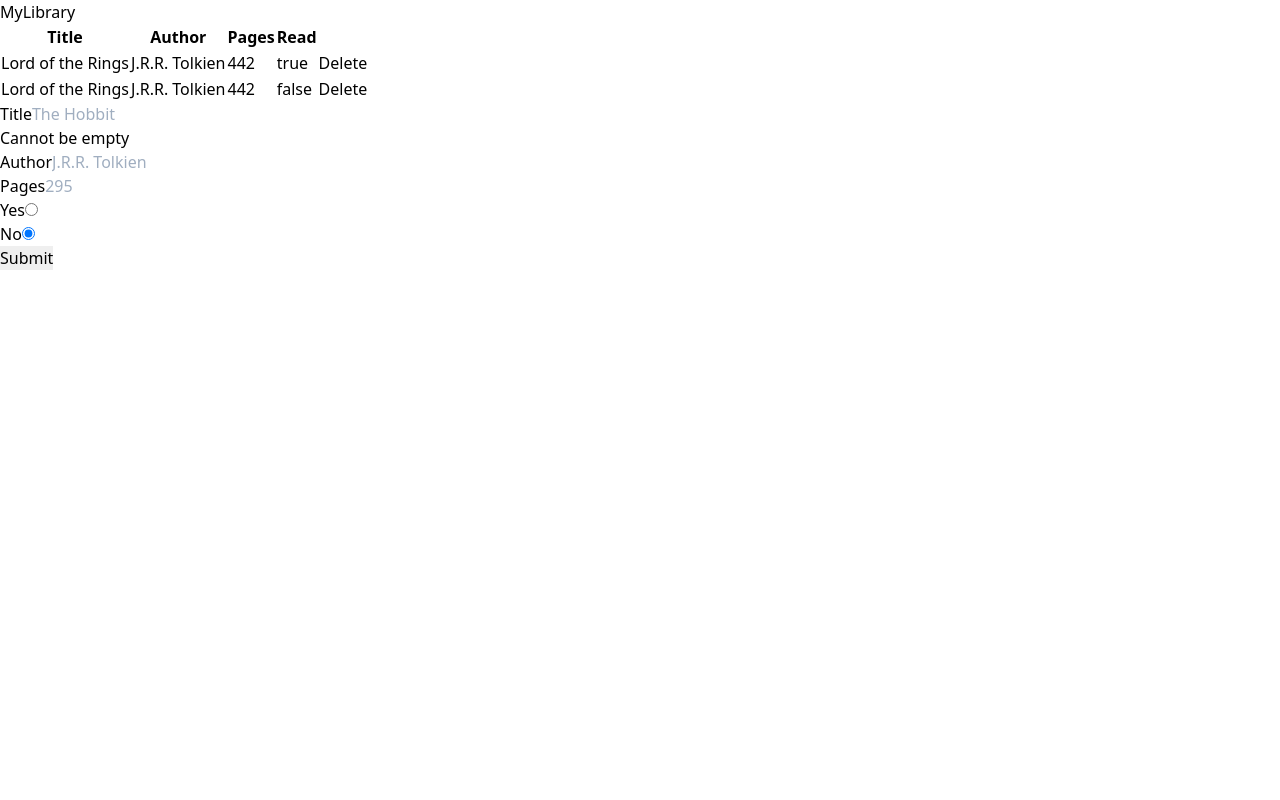
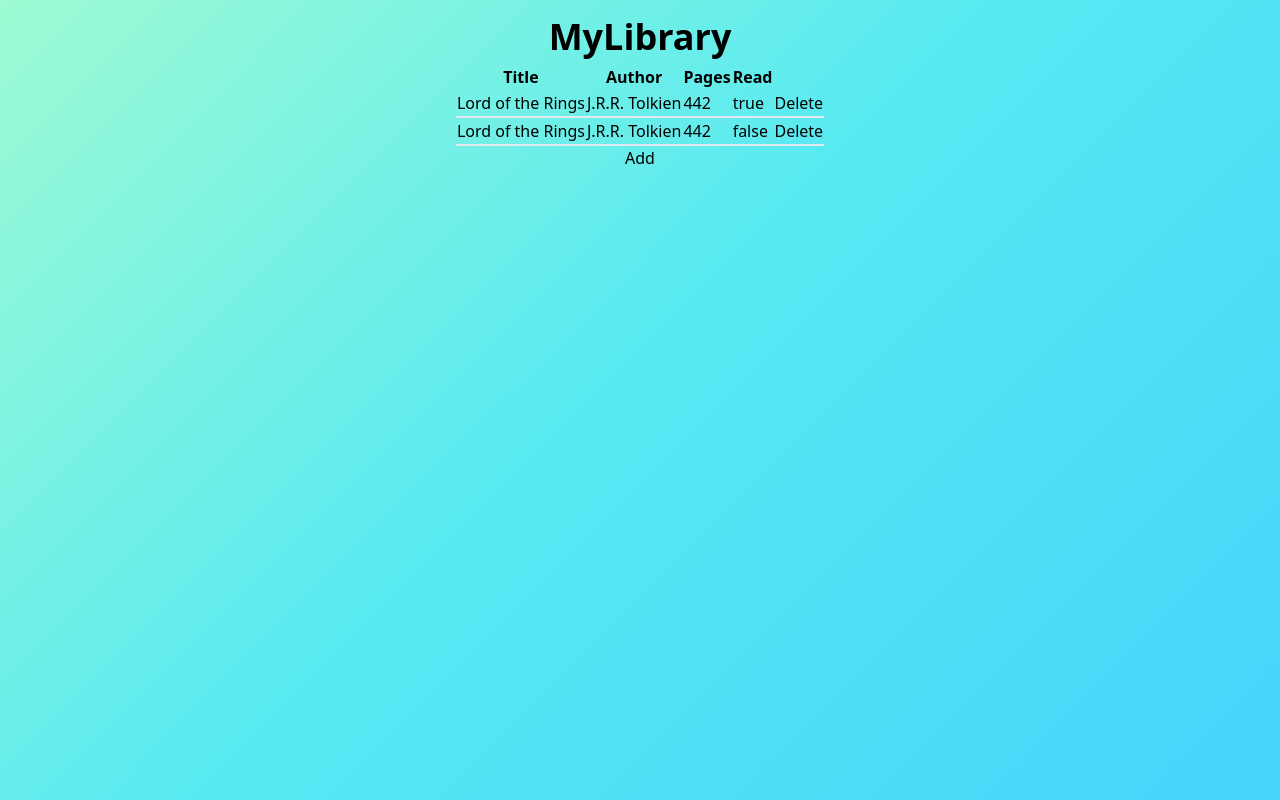
Before and after one commit to dhatGuy/library, a React app: page / in a window 1280 px wide. Built offline with nearby package versions, Linux system fonts and the light colour scheme.

Commit message:
fix style input

```diff
--- a/src/components/App.js
+++ b/src/components/App.js
@@ -3,7 +3,7 @@ import Header from "./header";
 import Table from "./table"
 import Form from "./form"
 import "../styles/main.css"
-import "../styles/tailwind.css"
+import "../styles/styles.css"
 
 class App extends Component {
     state = {
@@ -31,13 +31,21 @@ class App extends Component {
         title: "",
         author: "",
         pages: ""
-       }
+       },
+       isShown: false,
     }
 
   removeRow = (index) =>{
     let booksClone = this.state.books.slice()
     booksClone.splice(index, 1)
     this.setState({books: booksClone})
+  }
+
+  toggleShown = () => {
+    this.setState({
+      isShown: !this.state.isShown,
+      addShown: !this.state.addShown
+    })
   }
 
   toggleRead = (index) =>{
@@ -78,7 +86,7 @@ class App extends Component {
 
   render() {
     return (
-      <React.Fragment>
+      <div className="flex flex-col items-center ">
         <Header />
         <Table
         data={this.state.books}
@@ -92,8 +100,12 @@ class App extends Component {
         pagesValue={this.state.newBook.pages}
         handleChange={this.handleChange}
         read={this.state.newBook.read}
+        error={this.state.errors}
+        isShown={this.state.isShown}
+        toggleShown={this.toggleShown}
+        addShown={this.state.addShown}
         />
-      </React.Fragment>
+      </div>
     )
   }
 }
--- a/src/components/form.js
+++ b/src/components/form.js
@@ -1,13 +1,17 @@
 import React from 'react';
 import Input from "./input";
 
-const Form = ({titleValue, authorValue, pagesValue, read, handleChange, submitForm}) => {
+const Form = ({titleValue, authorValue, toggleShown, pagesValue, isShown, read, handleChange, submitForm, error}) => {
   return (
-    <form onSubmit={submitForm}>
+    <div className="container flex flex-col items-center ">
+    <form className="" onSubmit={submitForm} style={{display: isShown ? 'block' : 'none' }}>
+      <div className="cursor-pointer flex justify-end" onClick={toggleShown} >X
+        <i class="fas fa-times" title="Close"></i>
+      </div>
       <Input name="title" value={titleValue} handleChange={handleChange} type="text" placeholder="The Hobbit">
         <label htmlFor="title">Title</label>
       </Input>
-      {titleValue.length == 0 && <span>Cannot be empty</span>}
+      {error.length < 5 && <span>Cannot be empty</span>}
       <Input name="author" value={authorValue} handleChange={handleChange} type="text" placeholder="J.R.R. Tolkien">
         <label htmlFor="author">Author</label>
       </Input>
@@ -24,6 +28,8 @@ const Form = ({titleValue, authorValue, pagesValue, read, handleChange, submitFo
       </legend>
       <Input type="submit" value="Submit"/>
     </form>
+      <button className="add" style={{display: isShown ? 'none' : "block"}} onClick={toggleShown}> Add </button>
+    </div>
   )
 }
 
--- a/src/components/header.js
+++ b/src/components/header.js
@@ -1,10 +1,10 @@
 import React from 'react';
-// import styled from "styled-components";
 
 const Header = () => {
   return (
-    <header className="flex justify-center bg-blue-400">
-      <h1>MyLibrary</h1>
+    <header className="text-4xl font-bold">
+     <i class="fas fa-book"></i>
+     <h1>MyLibrary</h1>
     </header>
   )
 }
--- a/src/components/table.js
+++ b/src/components/table.js
@@ -4,12 +4,12 @@ import TableHeader from "./tableHeader"
 
 const Table = ({data, removeRow, toggleRead}) => {
   return (
-    <table>
+    <table className="table-auto">
       <TableHeader />
-      <tbody>
+      <tbody className="bookList">
         {data.length == 0 || data == undefined ? (
           <tr>
-            <td colSpan="4">Library empty</td>
+            <td colSpan="4" className="text-center">Library empty</td>
           </tr>
         ) : (
           data.map((row, index)=>{
--- a/src/components/tableBody.js
+++ b/src/components/tableBody.js
@@ -2,11 +2,11 @@ import React from 'react';
 
 const TableBody = ({title, author, pages, read, toggleRead, removeRow, id}) => {
   return (
-    <tr>
-      <td>{title}</td>
+    <tr className="border-b-2">
+      <td className="">{title}</td>
       <td>{author}</td>
       <td>{pages}</td>
-      <td onClick={()=>toggleRead()}>{read}</td>
+      <td className="cursor-pointer" onClick={()=>toggleRead()}>{read}</td>
       <td>
         <button id={id} onClick={()=>removeRow()}>Delete</button>
       </td>
--- a/src/index.js
+++ b/src/index.js
@@ -1,7 +1,6 @@
-import React, { Component, useState } from "react";
+import React from "react";
 import ReactDOM from "react-dom";
 import App from "./components/App"
 // import "./styles/main.css"
-// import "./styles/tailwind.css"
 
  ReactDOM.render(<App/>, document.getElementById("main"));
--- /dev/null
+++ b/src/styles/styles.css
@@ -0,0 +1,5 @@
+body {
+  padding: 10px;
+  min-height: 100vh;
+  background-image: linear-gradient(-225deg, #9EFBD3 0%, #57E9F2 48%, #45D4FB 100%);
+}
--- a/webpack.config.js
+++ b/webpack.config.js
@@ -23,13 +23,6 @@ module.exports = {
           },
           {
             loader: "css-loader",
-            options: {
-              modules: true,
-              importLoaders: 1,
-              // localIdentName: "[name]_[local]_[hash:base64]",
-              sourceMap: true,
-              // minimize: true
-            }
           }
         ]
       }
```
Also changed, not shown: src/components/button.js (added, +11 -0 lines), 2 other files (tests, documents, lock files or other folders).
